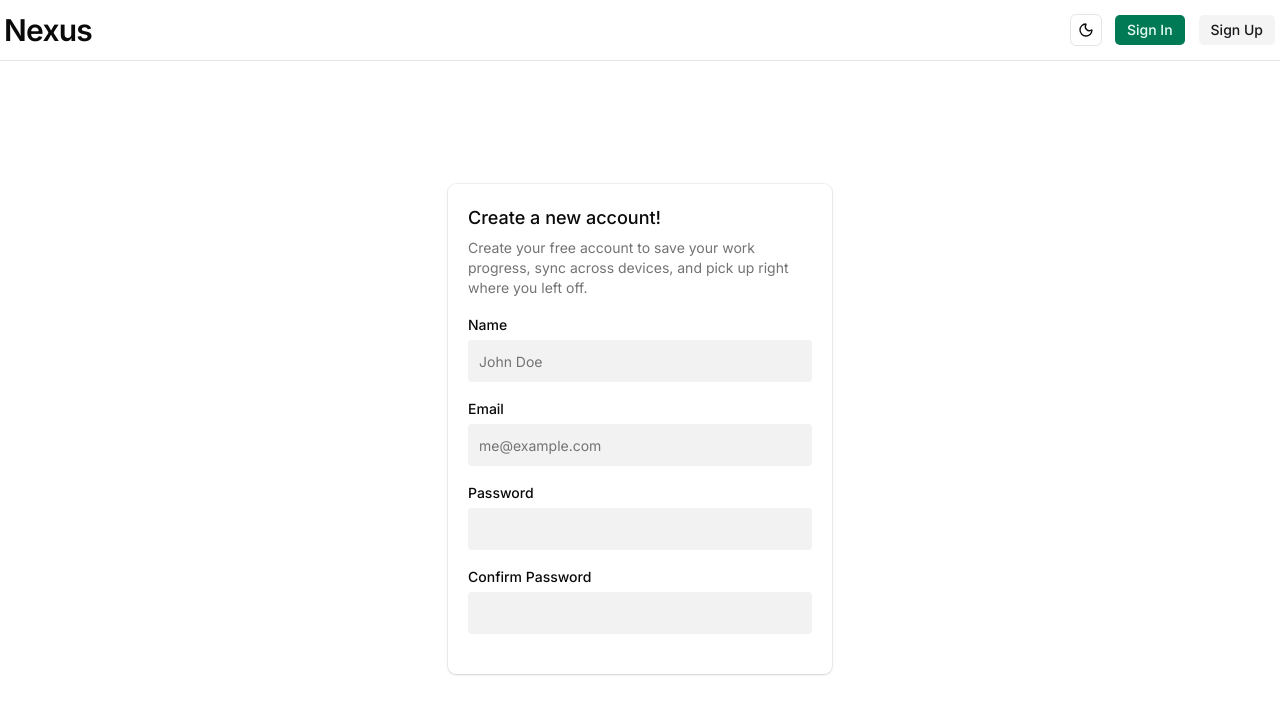
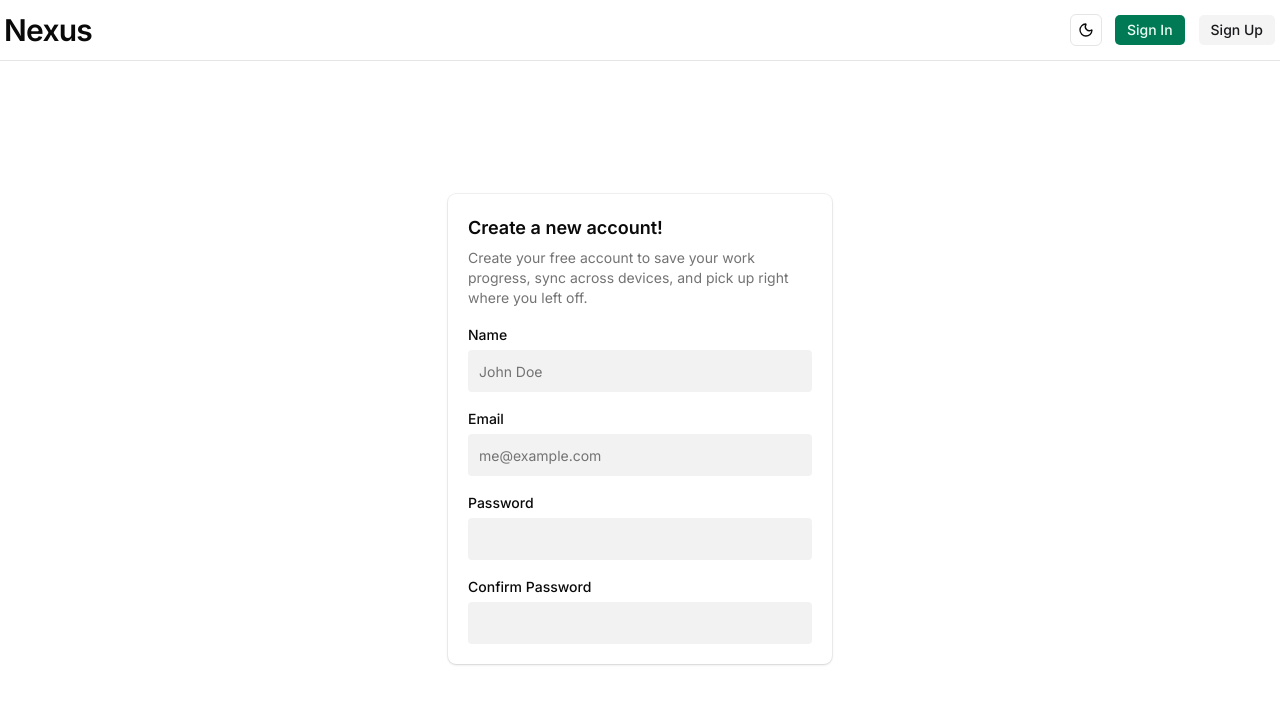
Before and after one commit to 0xSlayver/Nexus, a Next.js app: page /sign-up in a window 1280 px wide. Shown: the top 714 px of the page. Built offline with nearby package versions, Linux system fonts and the light colour scheme.

Commit message:
UI: display card components depends on if its provided or not to avoid white spaces

```diff
--- a/src/components/CardCompact.tsx
+++ b/src/components/CardCompact.tsx
@@ -11,7 +11,7 @@ type CardCompactProps = {
   title: string;
   description?: string;
   children: React.ReactNode;
-  footer: React.ReactNode | string;
+  footer?: React.ReactNode | string;
 };
 
 function CardCompact({
@@ -23,11 +23,11 @@ function CardCompact({
   return (
     <Card className="w-full max-w-sm rounded-md">
       <CardHeader>
-        <CardTitle className="text-lg">{title}</CardTitle>
-        <CardDescription>{description}</CardDescription>
+        <CardTitle className="text-lg font-semibold">{title}</CardTitle>
+        {description && <CardDescription>{description}</CardDescription>}
       </CardHeader>
       <CardContent>{children}</CardContent>
-      <CardFooter>{footer}</CardFooter>
+      {footer && <CardFooter>{footer}</CardFooter>}
     </Card>
   );
 }
```
